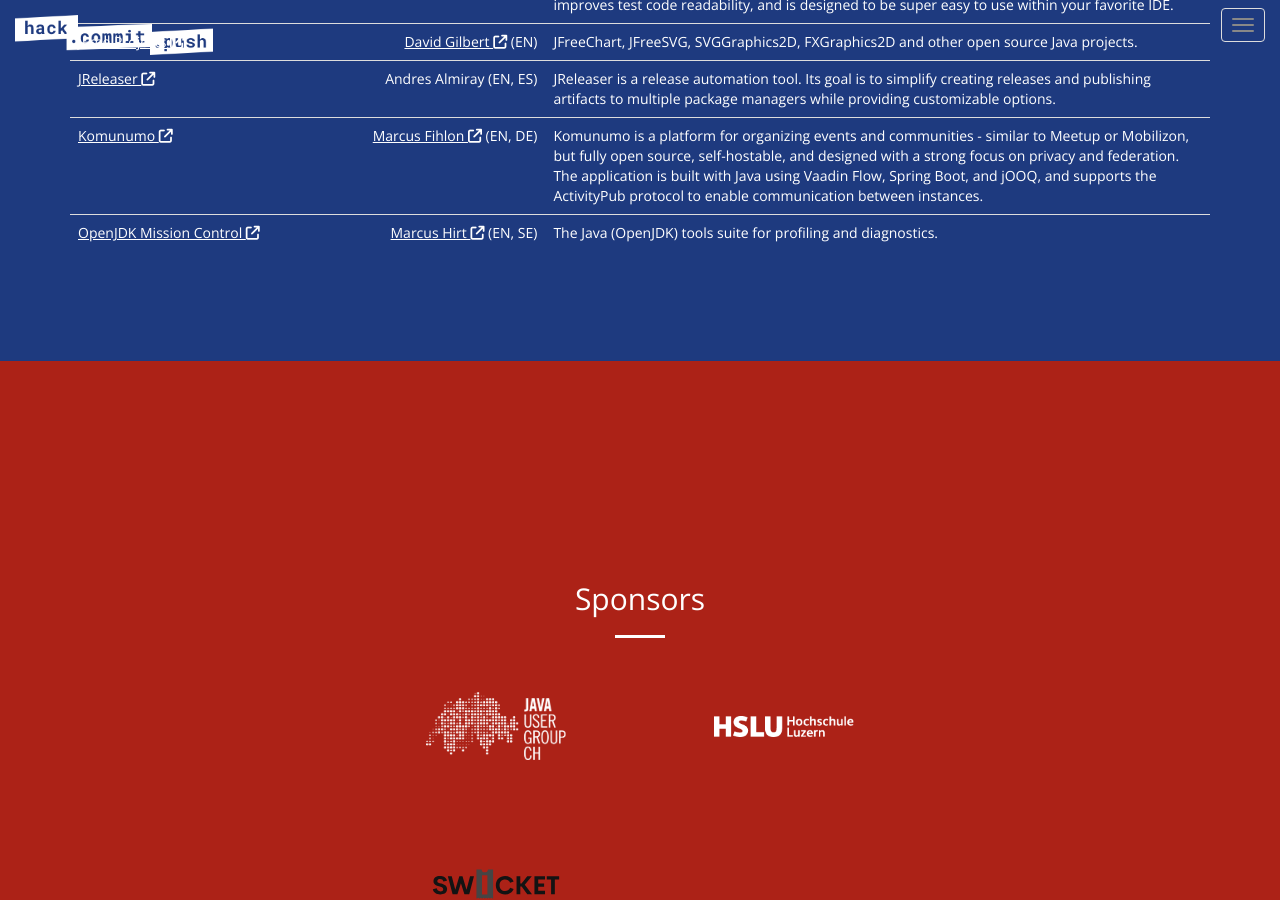
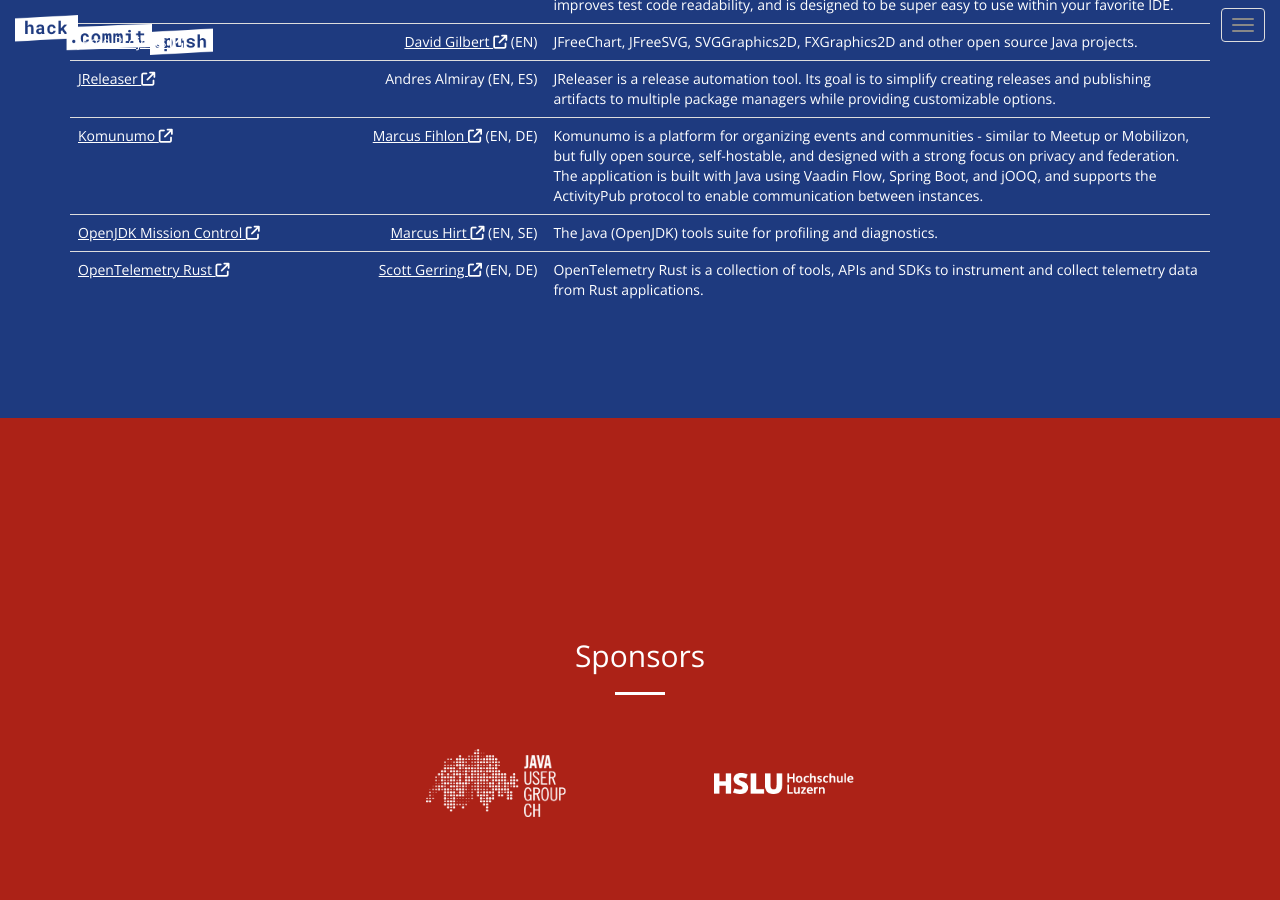
Before and after one commit to hack-commit-push/switzerland2025, a Jekyll site: the page built from index.html, in a window 1280 px wide and 900 px high, scrolled down 4759 px. Built offline with Jekyll 4.4.1, drawn with Linux system fonts in a browser that asks for light colours.

Commit message:
Add otel-rust

```diff
--- a/_data/projects.yml
+++ b/_data/projects.yml
@@ -91,3 +91,13 @@
       profile_url: https://github.com/jfree
       spoken_languages:
         - EN
+
+- name: OpenTelemetry Rust
+  url: https://github.com/open-telemetry/opentelemetry-rust
+  description: OpenTelemetry Rust is a collection of tools, APIs and SDKs to instrument and collect telemetry data from Rust applications.
+  leads:
+    - name: Scott Gerring
+      profile_url: https://github.com/scottgerring
+      spoken_languages:
+        - EN
+        - DE
```
